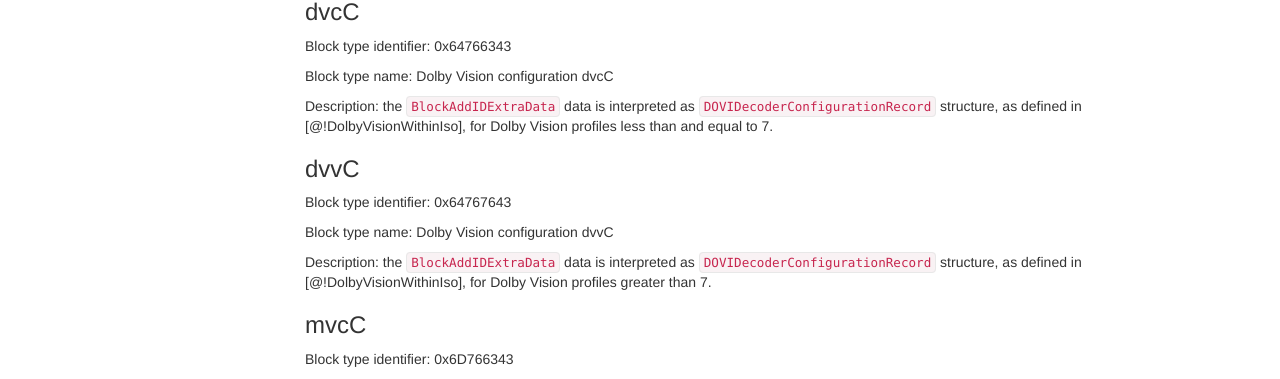
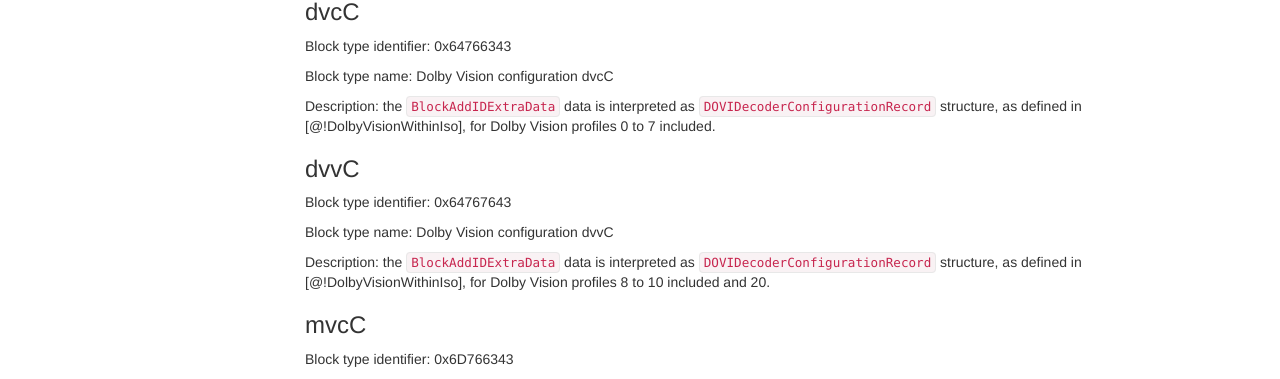
Before and after one commit to ietf-wg-cellar/matroska-specification, a Jekyll site: the page built from codec_specs.md, in a window 1280 px wide and 900 px high, scrolled down 19813 px. Shown: the part 307-686 px from the top of the window. Built offline with Jekyll 4.4.1, drawn with Linux system fonts in a browser that asks for light colours; our own code applies the rules of GitHub Pages for plain Markdown files.

Commit message:
add profile 20 to dvvC and limit to 10

```diff
--- a/codec_specs.md
+++ b/codec_specs.md
@@ -1166,7 +1166,7 @@
 Block type name: Dolby Vision configuration dvcC
 
 Description: the `BlockAddIDExtraData` data is interpreted as `DOVIDecoderConfigurationRecord` structure, as defined in [@!DolbyVisionWithinIso],
-for Dolby Vision profiles less than and equal to 7.
+for Dolby Vision profiles 0 to 7 included.
 
 ### dvvC
 
@@ -1175,7 +1175,7 @@
 Block type name: Dolby Vision configuration dvvC
 
 Description: the `BlockAddIDExtraData` data is interpreted as `DOVIDecoderConfigurationRecord` structure, as defined in [@!DolbyVisionWithinIso],
-for Dolby Vision profiles greater than 7.
+for Dolby Vision profiles 8 to 10 included and 20.
 
 ### mvcC
 
```
